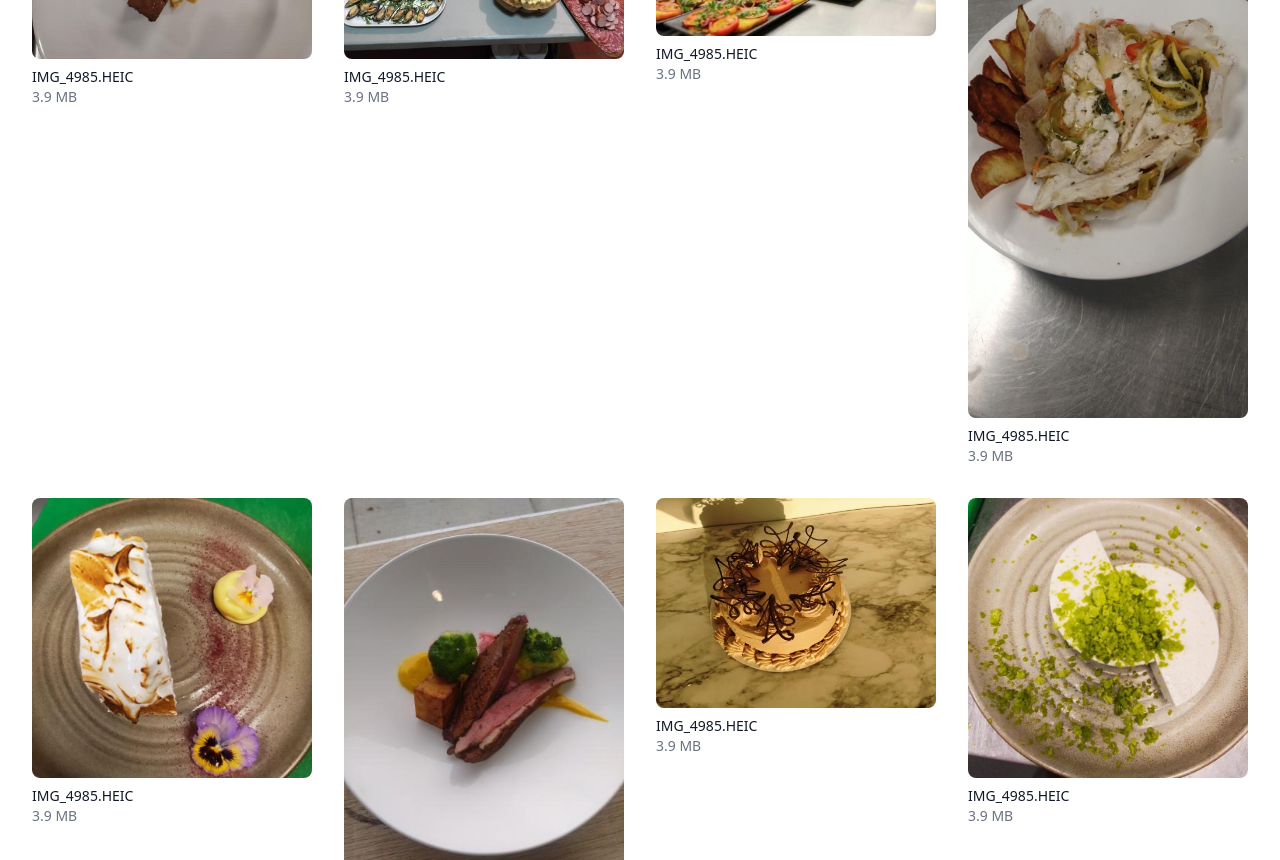
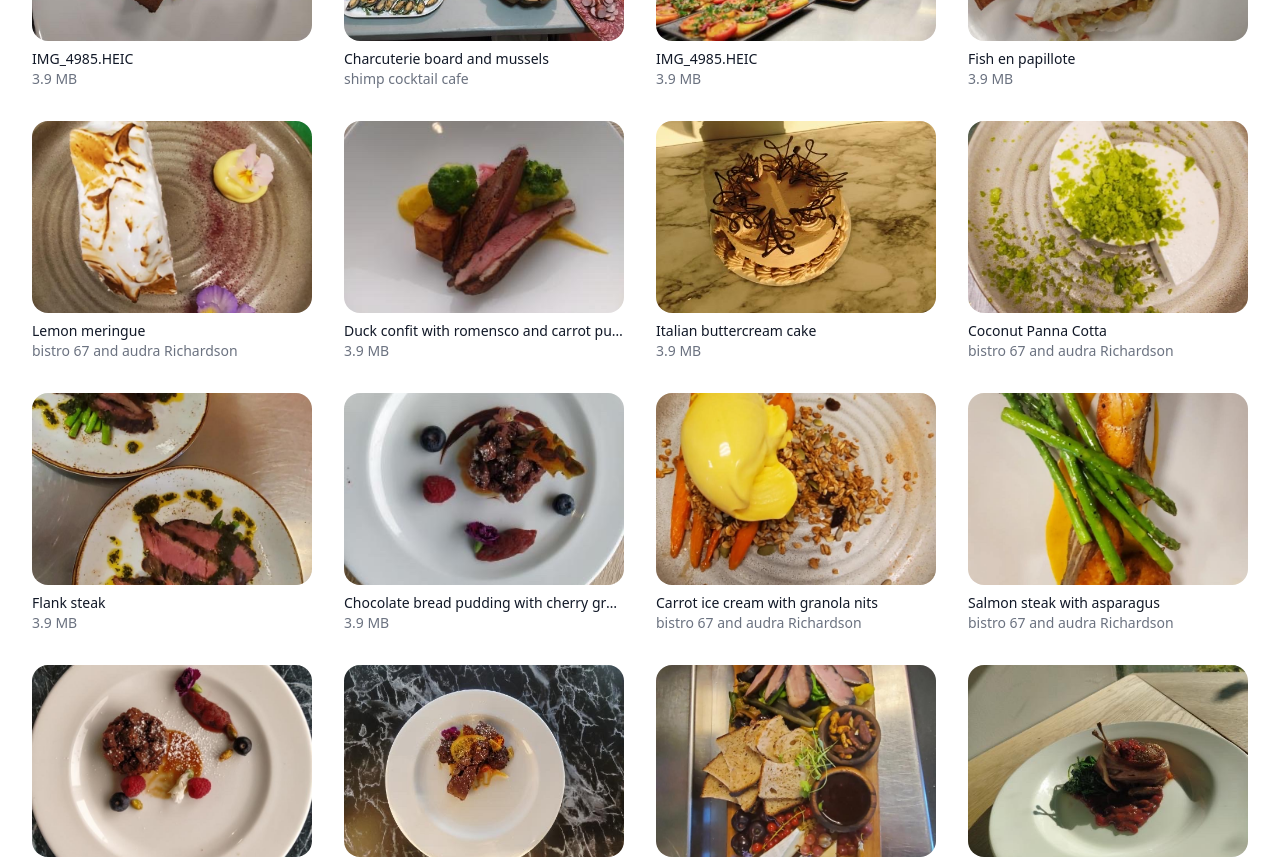
Before and after one commit to Ayush-v/Vishrut-Portfolio, a React (Create React App) app: page /allWork in a window 1280 px wide. Shown: the part 240-1100 px from the top of the page. Built offline with nearby package versions, Linux system fonts and the light colour scheme.

Commit message:
food details

```diff
--- a/src/pages/AllWork.jsx
+++ b/src/pages/AllWork.jsx
@@ -27,8 +27,8 @@ const files = [
     source: Image1,
   },
   {
-    title: "IMG_4985.HEIC",
-    size: "3.9 MB",
+    title: "Charcuterie board and mussels",
+    size: "shimp cocktail cafe",
     source: Image2,
   },
   {
@@ -37,48 +37,48 @@ const files = [
     source: Image3,
   },
   {
-    title: "IMG_4985.HEIC",
+    title: "Fish en papillote",
     size: "3.9 MB",
     source: Image4,
   },
   {
-    title: "IMG_4985.HEIC",
-    size: "3.9 MB",
+    title: "Lemon meringue",
+    size: "bistro 67 and audra Richardson",
     source: Image5,
   },
   {
-    title: "IMG_4985.HEIC",
+    title: "Duck confit with romensco and carrot puree",
     size: "3.9 MB",
     source: Image6,
   },
   {
-    title: "IMG_4985.HEIC",
+    title: "Italian buttercream cake",
     size: "3.9 MB",
     source: Image7,
   },
   {
-    title: "IMG_4985.HEIC",
-    size: "3.9 MB",
+    title: "Coconut Panna Cotta",
+    size: "bistro 67 and audra Richardson",
     source: Image8,
   },
   {
-    title: "IMG_4985.HEIC",
+    title: "Flank steak",
     size: "3.9 MB",
     source: Image9,
   },
   {
-    title: "IMG_4985.HEIC",
+    title: "Chocolate bread pudding with cherry granita",
     size: "3.9 MB",
     source: Image10,
   },
   {
-    title: "IMG_4985.HEIC",
-    size: "3.9 MB",
+    title: "Carrot ice cream with granola nits",
+    size: "bistro 67 and audra Richardson",
     source: Image11,
   },
   {
-    title: "IMG_4985.HEIC",
-    size: "3.9 MB",
+    title: "Salmon steak with asparagus",
+    size: "bistro 67 and audra Richardson",
     source: Image12,
   },
   {
@@ -87,23 +87,23 @@ const files = [
     source: Image13,
   },
   {
-    title: "IMG_4985.HEIC",
+    title: "Gluten free brownie with candied orange",
     size: "3.9 MB",
     source: Image14,
   },
   {
-    title: "IMG_4985.HEIC",
-    size: "3.9 MB",
+    title: "Charcuterie board",
+    size: "bistro 67 and audra Richardson",
     source: Image15,
   },
   {
-    title: "IMG_4985.HEIC",
+    title: "Duck confit with romensco and carrot puree",
     size: "3.9 MB",
     source: Image16,
   },
   {
-    title: "IMG_4985.HEIC",
-    size: "3.9 MB",
+    title: "Chicken supreme with asparagus and pee puree",
+    size: "bistro 67 and audra Richardson",
     source: Image17,
   },
   {
@@ -112,17 +112,18 @@ const files = [
     source: Image18,
   },
   {
-    title: "IMG_4985.HEIC",
+    title: "Assorted dessert platter",
     size: "3.9 MB",
     source: Image19,
   },
   {
-    title: "IMG_4985.HEIC",
+    title:
+      "Chives mash potatoes with wilted spinach, seared scallops and sea bream",
     size: "3.9 MB",
     source: Image20,
   },
   {
-    title: "IMG_4985.HEIC",
+    title: "Fondant potatoes",
     size: "3.9 MB",
     source: Image21,
   },
@@ -134,19 +135,13 @@ const AllWork = () => {
       <div className="lg:relative m-4 max-w-7xl mx-auto">
         <ul className="grid grid-cols-2 gap-x-4 gap-y-8 sm:grid-cols-3 sm:gap-x-6 lg:grid-cols-4 xl:gap-x-8">
           {files.map((file) => (
-            <li key={file.source} className="relative">
-              <div className="group block w-full aspect-w-10 aspect-h-7 rounded-lg bg-gray-100 focus-within:ring-2 focus-within:ring-offset-2 focus-within:ring-offset-gray-100 focus-within:ring-indigo-500 overflow-hidden">
+            <div key={file.source}>
+              <div className="w-full">
                 <img
                   src={file.source}
                   alt=""
-                  className="object-cover pointer-events-none group-hover:opacity-75"
+                  className="rounded-2xl h-48 w-96 object-cover"
                 />
-                <button
-                  type="button"
-                  className="absolute inset-0 focus:outline-none"
-                >
-                  <span className="sr-only">View details for {file.title}</span>
-                </button>
               </div>
               <p className="mt-2 block text-sm font-medium text-gray-900 truncate pointer-events-none">
                 {file.title}
@@ -154,7 +149,7 @@ const AllWork = () => {
               <p className="block text-sm font-medium text-gray-500 pointer-events-none">
                 {file.size}
               </p>
-            </li>
+            </div>
           ))}
         </ul>
       </div>
```
